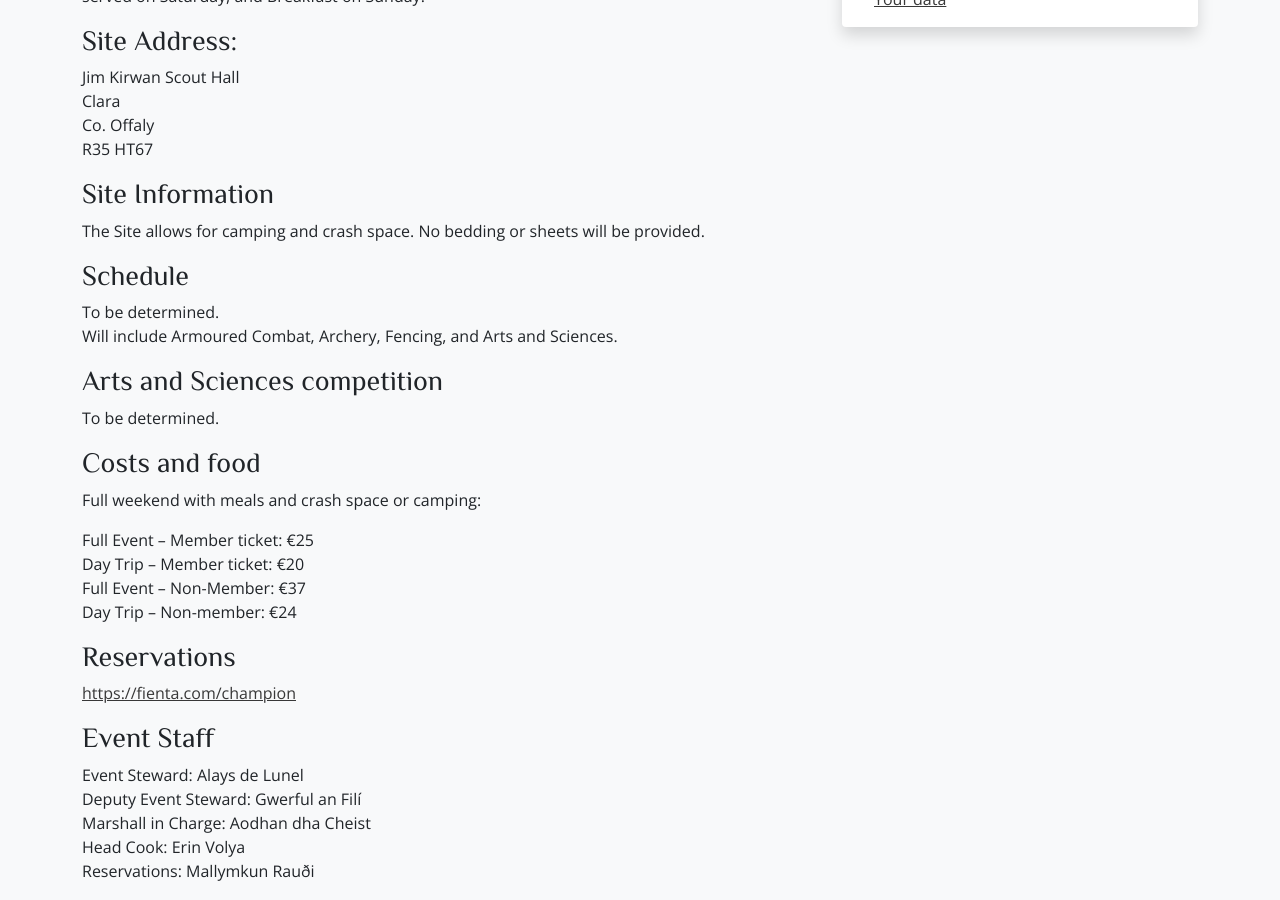
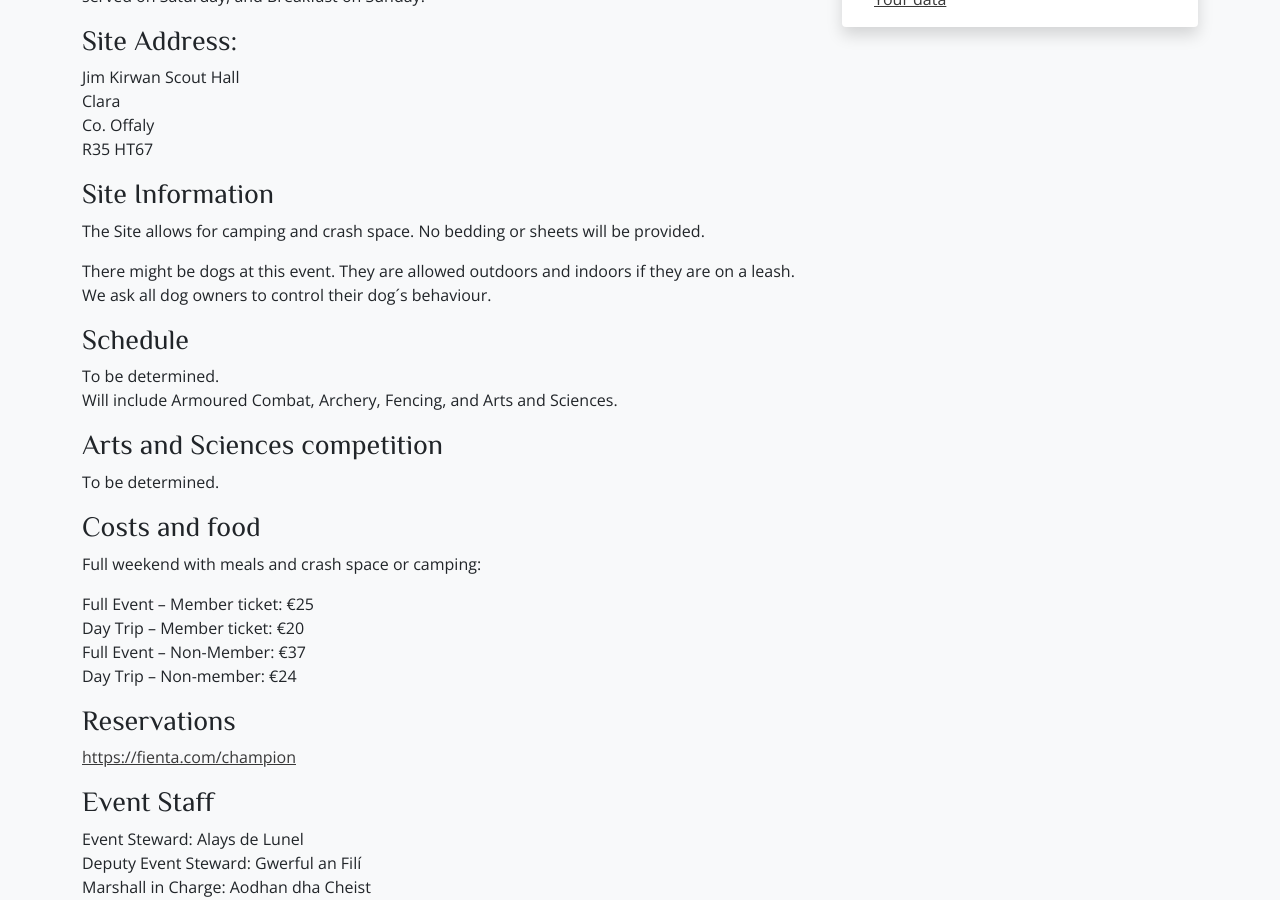
Before and after one commit to drachenwald/dun-in-mara, a Jekyll site: the page built from events/2024/cold/index.md, in a window 1280 px wide and 900 px high, scrolled down 766 px. Built offline with Jekyll 4.4.1, drawn with Linux system fonts in a browser that asks for light colours; comment, search, counter and statistics services are not loaded.

Commit message:
Dogs text added.

```diff
--- a/events/2024/cold/index.md
+++ b/events/2024/cold/index.md
@@ -32,6 +32,8 @@ R35 HT67
 ### Site Information
 The Site allows for camping and crash space. No bedding or sheets will be provided.
 
+There might be dogs at this event. They are allowed outdoors and indoors if they are on a leash. We ask all dog owners to control their dog´s behaviour.
+
 ### Schedule
 To be determined.
 Will include Armoured Combat, Archery, Fencing, and Arts and Sciences.
```
